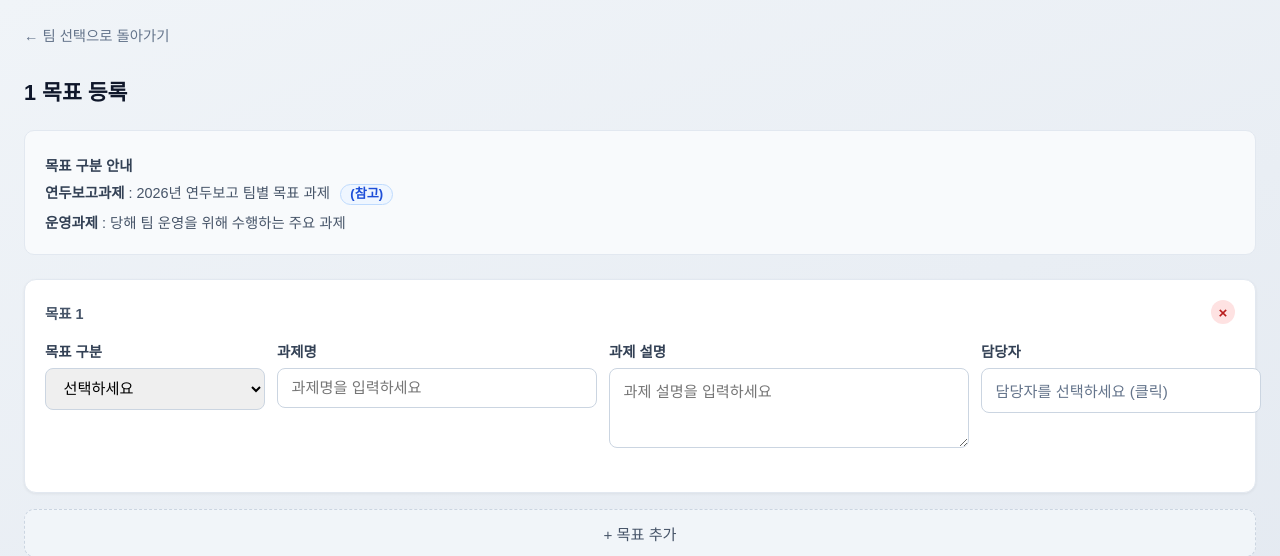
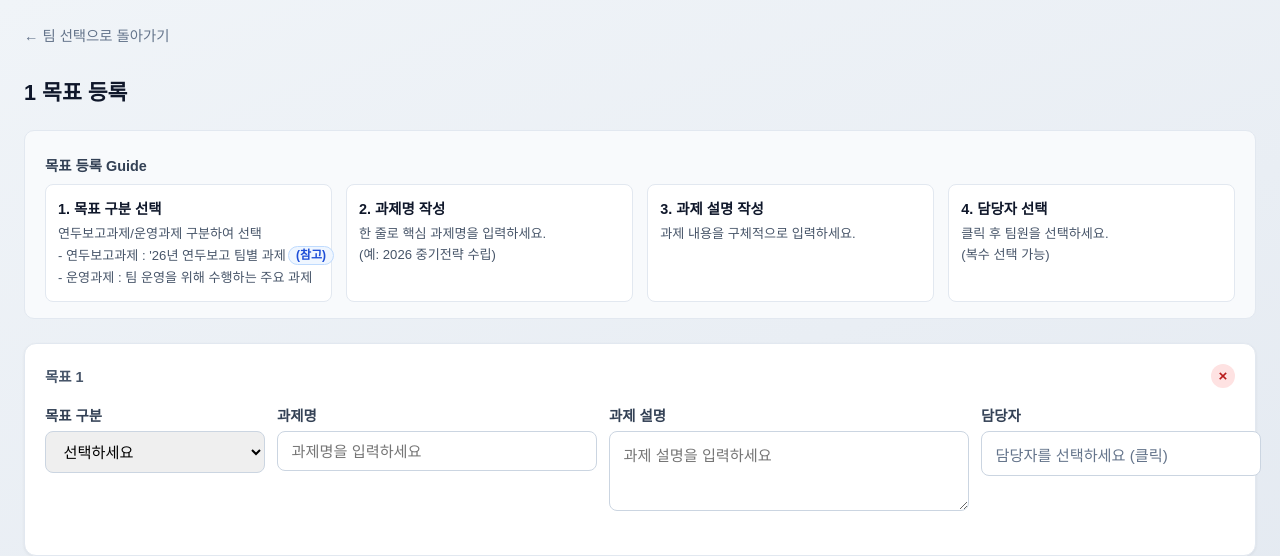
Before and after one commit to SoohanMoon/dkregulation, a Flask app: page /team/1 in a window 1280 px wide. Shown: the top 556 px of the page. Run offline with Flask 3, Linux system fonts and the light colour scheme; data that the repository does not hold is empty.

Commit message:
Revise guide layout and wording for goal registration.
Switch to a 4-column guide card layout and refine Korean instructions for better readability by team leaders.

```diff
--- a/templates/goal_register.html
+++ b/templates/goal_register.html
@@ -35,17 +35,53 @@
     }
     .info-box strong { color: #334155; }
     .info-box p { margin: 0.4rem 0; }
+    .guide-grid {
+      display: grid;
+      grid-template-columns: repeat(4, minmax(220px, 1fr));
+      gap: 0.9rem;
+      margin-top: 0.6rem;
+    }
+    @media (max-width: 1200px) {
+      .guide-grid { grid-template-columns: repeat(2, minmax(220px, 1fr)); }
+    }
+    @media (max-width: 700px) {
+      .guide-grid { grid-template-columns: 1fr; }
+    }
+    .guide-card {
+      border: 1px solid #e2e8f0;
+      border-radius: 8px;
+      background: #ffffff;
+      padding: 0.7rem 0.75rem;
+    }
+    .guide-card-title {
+      font-size: 0.9rem;
+      font-weight: 700;
+      color: #0f172a;
+      margin-bottom: 0.45rem;
+    }
+    .guide-card p {
+      margin: 0.22rem 0;
+      font-size: 0.82rem;
+      color: #475569;
+      line-height: 1.35;
+    }
+    .guide-ref-line {
+      display: flex;
+      align-items: center;
+      gap: 0.12rem;
+      white-space: nowrap;
+    }
     .year-link {
       display: inline-flex;
       align-items: center;
-      margin-left: 0.4rem;
+      margin-left: 0;
       color: #1d4ed8;
-      font-size: 0.82rem;
+      font-size: 0.75rem;
       cursor: pointer;
       background: #eff6ff;
       border: 1px solid #bfdbfe;
       border-radius: 999px;
-      padding: 0.1rem 0.55rem;
+      padding: 0.08rem 0.45rem;
       font-family: inherit;
       font-weight: 600;
       line-height: 1.2;
@@ -297,14 +333,34 @@
     <h1>{{ team_name }} 목표 등록</h1>
 
     <div class="info-box">
-      <p><strong>목표 구분 안내</strong></p>
-      <p>
-        <strong>연두보고과제</strong> : 2026년 연두보고 팀별 목표 과제
-        {% if team_id != 'secretary' %}
-        <button type="button" class="year-link" id="yearObjectLink">(참고)</button>
-        {% endif %}
-      </p>
-      <p><strong>운영과제</strong> : 당해 팀 운영을 위해 수행하는 주요 과제</p>
+      <p><strong>목표 등록 Guide</strong></p>
+      <div class="guide-grid">
+        <div class="guide-card">
+          <div class="guide-card-title">1. 목표 구분 선택</div>
+          <p>연두보고과제/운영과제 구분하여 선택</p>
+          <p class="guide-ref-line">
+            <span>- 연두보고과제 : '26년 연두보고 팀별 과제</span>
+            {% if team_id != 'secretary' %}
+            <button type="button" class="year-link" id="yearObjectLink">(참고)</button>
+            {% endif %}
+          </p>
+          <p>- 운영과제 : 팀 운영을 위해 수행하는 주요 과제</p>
+        </div>
+        <div class="guide-card">
+          <div class="guide-card-title">2. 과제명 작성</div>
+          <p>한 줄로 핵심 과제명을 입력하세요.</p>
+          <p>(예: 2026 중기전략 수립)</p>
+        </div>
+        <div class="guide-card">
+          <div class="guide-card-title">3. 과제 설명 작성</div>
+          <p>과제 내용을 구체적으로 입력하세요.</p>
+        </div>
+        <div class="guide-card">
+          <div class="guide-card-title">4. 담당자 선택</div>
+          <p>클릭 후 팀원을 선택하세요.</p>
+          <p>(복수 선택 가능)</p>
+        </div>
+      </div>
     </div>
 
     <div id="goalList"></div>
```
